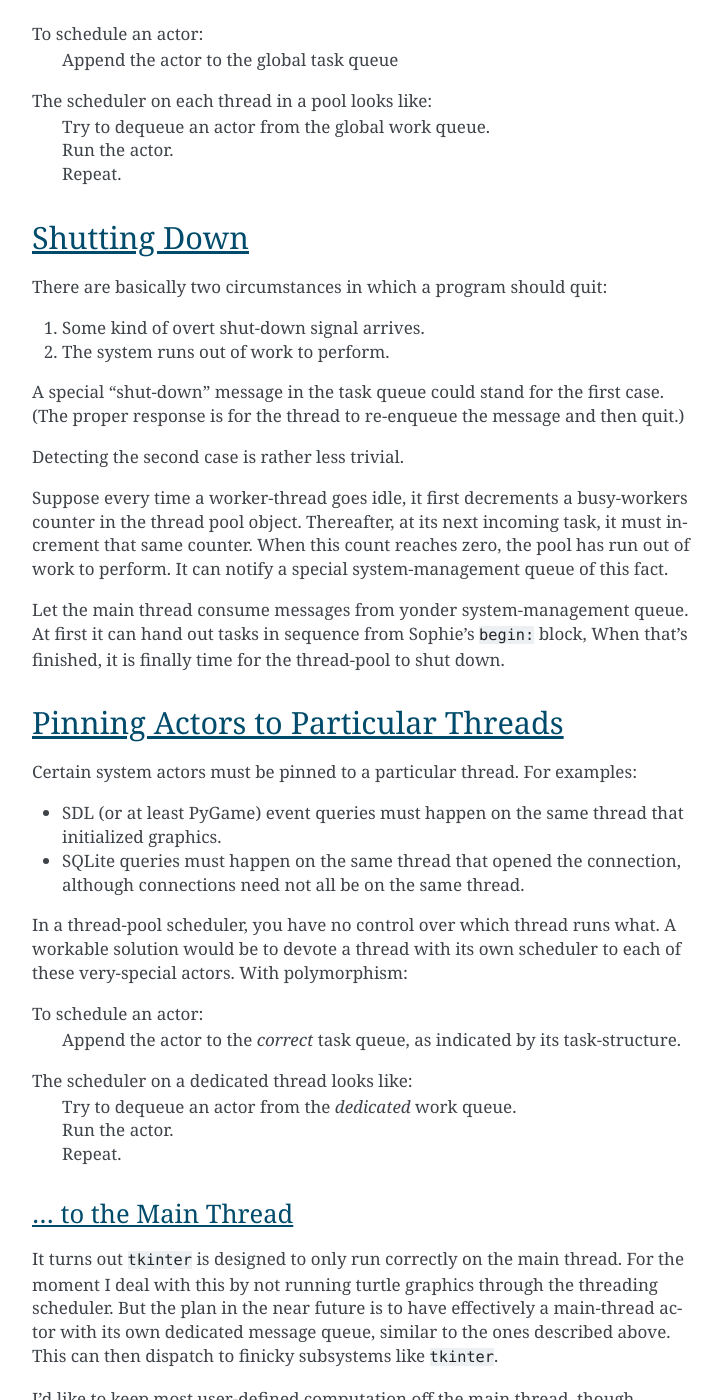
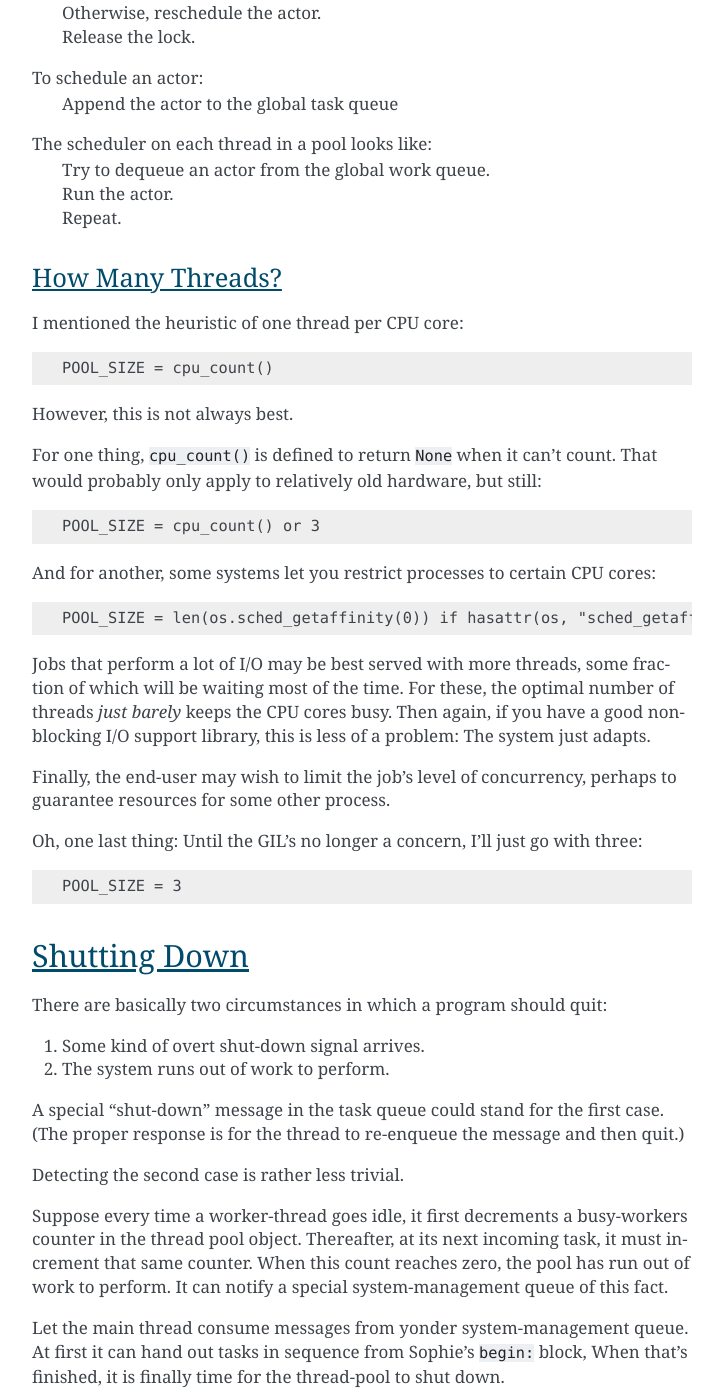
Before and after one commit to kjosib/sophie, a Sphinx documentation site: the page built from docs/tech/queue.rst, in a window 1280 px wide and 1400 px high, scrolled down 2555 px. Shown: the whole window, without its empty margins (388-1111 px from the left). Built offline with Sphinx 7.4.7, drawn with Linux system fonts in a browser that asks for light colours; some of the changed text lies outside the part shown.

```diff
--- a/docs/tech/queue.rst
+++ b/docs/tech/queue.rst
@@ -92,6 +92,37 @@
     | Try to dequeue an actor from the global work queue.
     | Run the actor.
     | Repeat.
+
+How Many Threads?
+------------------
+
+I mentioned the heuristic of one thread per CPU core::
+
+    POOL_SIZE = cpu_count()
+
+However, this is not always best.
+
+For one thing, ``cpu_count()`` is defined to return ``None`` when it can't count.
+That would probably only apply to relatively old hardware, but still::
+
+    POOL_SIZE = cpu_count() or 3
+
+And for another, some systems let you restrict processes to certain CPU cores::
+
+    POOL_SIZE = len(os.sched_getaffinity(0)) if hasattr(os, "sched_getaffinity") else os.cpu_count() or 3
+
+Jobs that perform a lot of I/O may be best served with more threads,
+some fraction of which will be waiting most of the time.
+For these, the optimal number of threads *just barely* keeps the CPU cores busy.
+Then again, if you have a good non-blocking I/O support library,
+this is less of a problem: The system just adapts.
+
+Finally, the end-user may wish to limit the job's level of concurrency,
+perhaps to guarantee resources for some other process.
+
+Oh, one last thing: Until the GIL's no longer a concern, I'll just go with three::
+
+    POOL_SIZE = 3
 
 Shutting Down
 ~~~~~~~~~~~~~~
```
Also changed, not shown: 1 other file.
